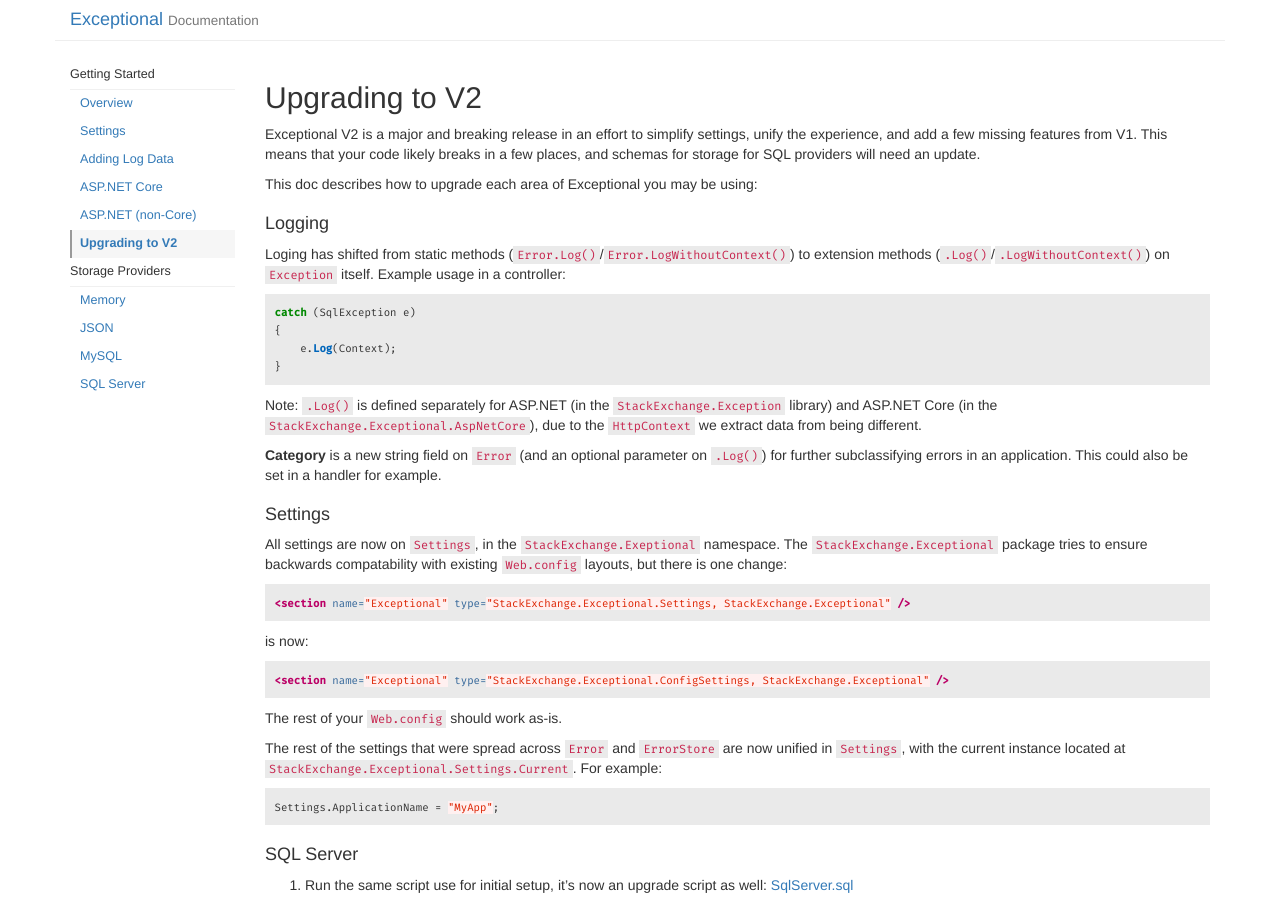
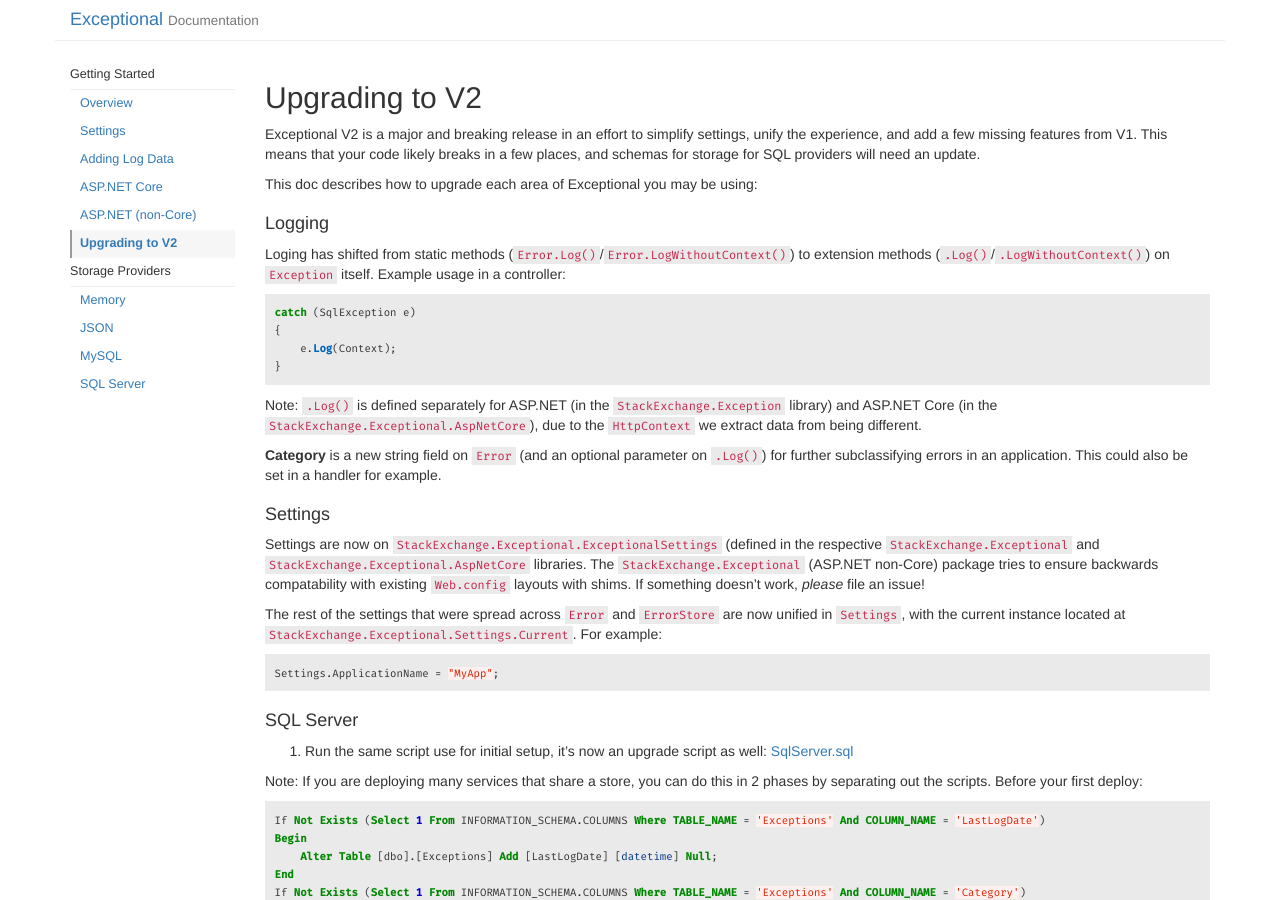
Before and after one commit to NickCraver/StackExchange.Exceptional, a Jekyll site: the page built from docs/UpgradeToV2.md, in a window 1280 px wide and 900 px high. Built offline with Jekyll 4.4.1, drawn with Linux system fonts in a browser that asks for light colours.

Commit message:
Docs: update for settings changes

````diff
--- a/docs/UpgradeToV2.md
+++ b/docs/UpgradeToV2.md
@@ -22,15 +22,7 @@ Note: `.Log()` is defined separately for ASP.NET (in the `StackExchange.Exceptio
 **Category** is a new string field on `Error` (and an optional parameter on `.Log()`) for further subclassifying errors in an application. This could also be set in a handler for example.
 
 #### Settings
-All settings are now on `Settings`, in the `StackExchange.Exeptional` namespace. The `StackExchange.Exceptional` package tries to ensure backwards compatability with existing `Web.config` layouts, but there is one change:
-```xml
-<section name="Exceptional" type="StackExchange.Exceptional.Settings, StackExchange.Exceptional" />
-```
-is now:
-```xml
-<section name="Exceptional" type="StackExchange.Exceptional.ConfigSettings, StackExchange.Exceptional" />
-```
-The rest of your `Web.config` should work as-is.
+Settings are now on `StackExchange.Exceptional.ExceptionalSettings` (defined in the respective `StackExchange.Exceptional` and `StackExchange.Exceptional.AspNetCore` libraries. The `StackExchange.Exceptional` (ASP.NET non-Core) package tries to ensure backwards compatability with existing `Web.config` layouts with shims. If something doesn't work, *please* file an issue!
 
 The rest of the settings that were spread across `Error` and `ErrorStore` are now unified in `Settings`, with the current instance located at `StackExchange.Exceptional.Settings.Current`. For example:
 ```c#
````
